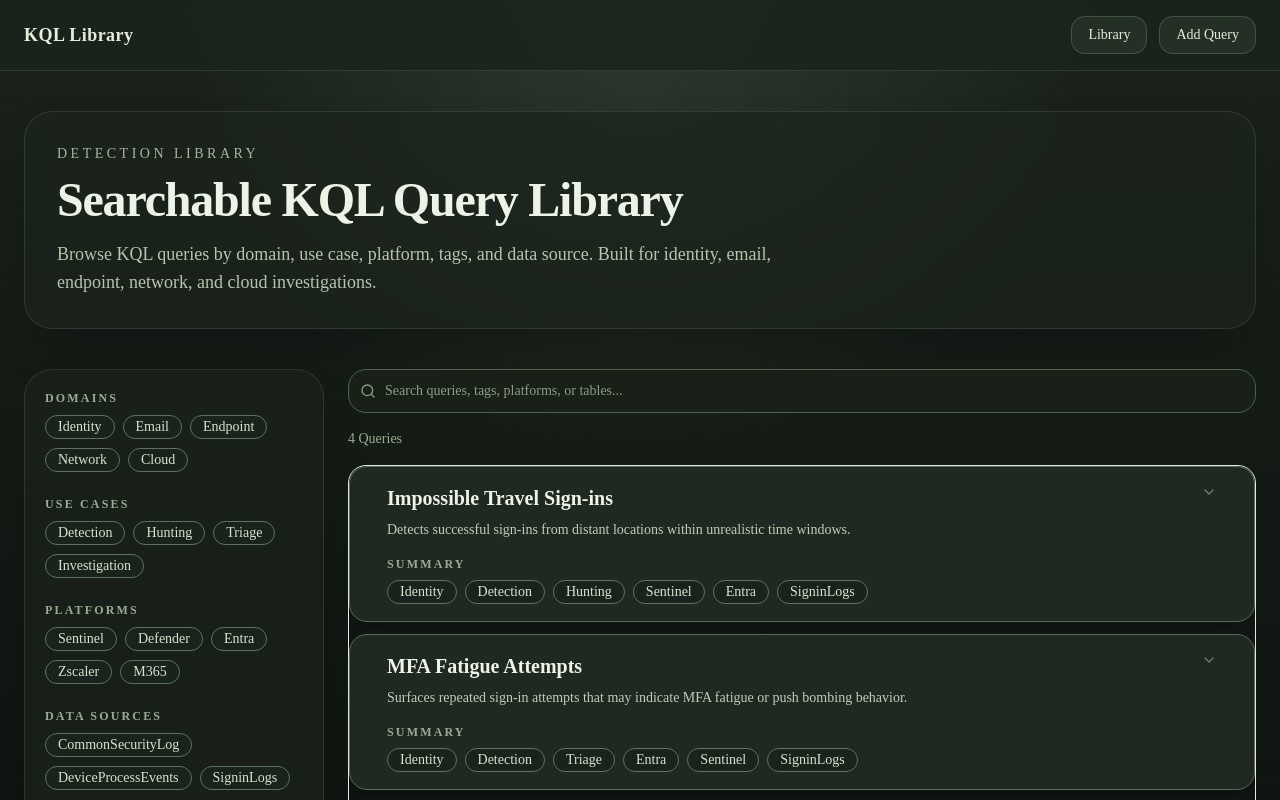
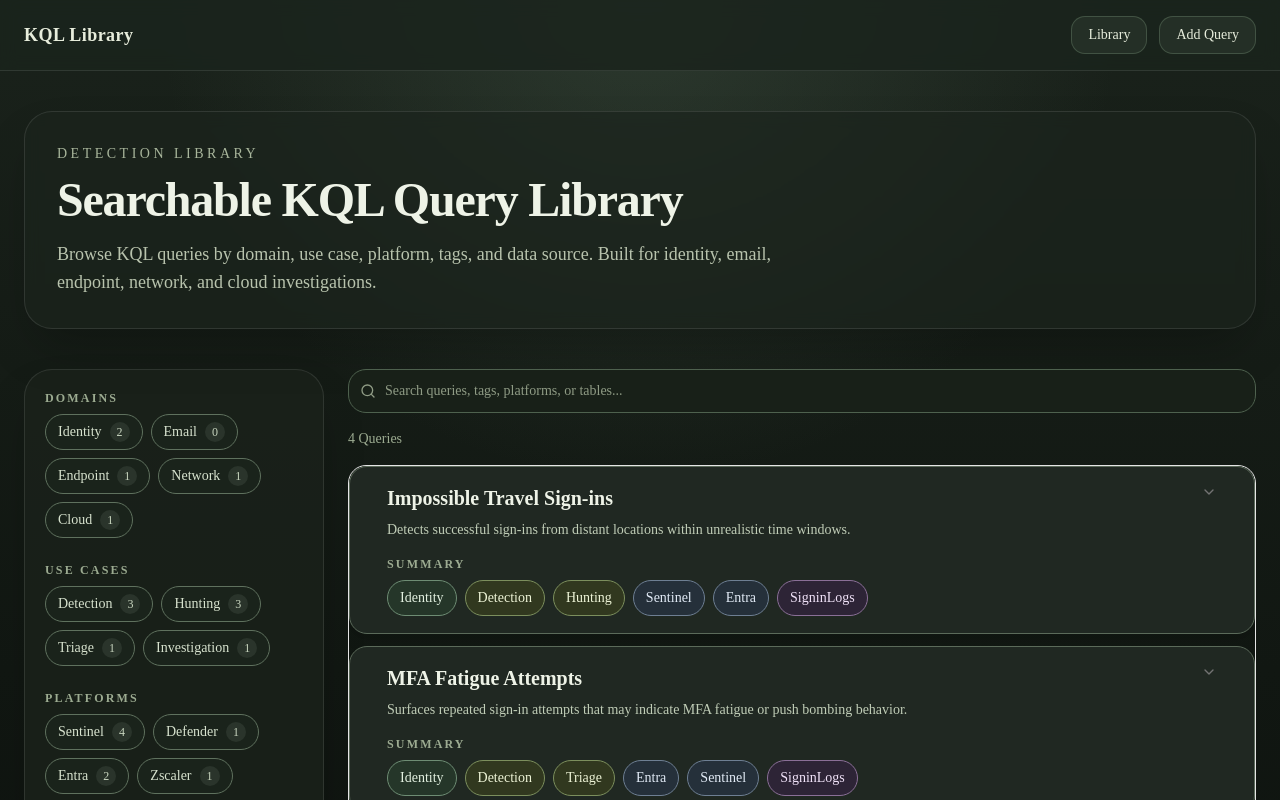
Before and after one commit to Chris-DiCarlo/kql-library, a Next.js app: page / in a window 1280 px wide. Shown: the top 800 px of the page. Built offline with nearby package versions, Linux system fonts and the light colour scheme.

Commit message:
Color code metadata pills by category

```diff
--- a/components/query-browser.tsx
+++ b/components/query-browser.tsx
@@ -1,7 +1,7 @@
 "use client"
 
 import { useMemo, useState } from "react"
-import { Search, Copy, Check } from "lucide-react"
+import { Search, Copy, Check, X } from "lucide-react"
 import { QueryItem } from "@/lib/types"
 import { Input } from "@/components/ui/input"
 import {
@@ -29,20 +29,56 @@ function formatLabel(value: string) {
     .join(" ")
 }
 
+type PillVariant =
+  | "default"
+  | "domain"
+  | "usecase"
+  | "platform"
+  | "datasource"
+  | "tag"
+  | "mitre"
+  | "detail"
+
+function getPillClasses(variant: PillVariant, active = false) {
+  if (active) {
+    return "border-[#9fb397] bg-[#3a4d3b] text-[#eef3e7]"
+  }
+
+  switch (variant) {
+    case "domain":
+      return "border-[#6e8d74] bg-[#253629] text-[#e2f0e0]"
+    case "usecase":
+      return "border-[#7c8f5d] bg-[#31381f] text-[#edf3d6]"
+    case "platform":
+      return "border-[#6e7f93] bg-[#25303a] text-[#e1eaf5]"
+    case "datasource":
+      return "border-[#8a6f97] bg-[#2d2436] text-[#f0e2f8]"
+    case "tag":
+      return "border-[#5f715e] bg-[#1a231b] text-[#d7e2ce]"
+    case "mitre":
+      return "border-[#8f7b54] bg-[#352d1d] text-[#f4e8c8]"
+    case "detail":
+      return "border-[#6a6a6a] bg-[#242424] text-[#efefef]"
+    default:
+      return "border-[#5f715e] bg-[#1a231b] text-[#d7e2ce]"
+  }
+}
+
 function Pill({
   children,
+  variant = "default",
   active = false,
 }: {
   children: React.ReactNode
+  variant?: PillVariant
   active?: boolean
 }) {
   return (
     <span
-      className={`inline-flex items-center rounded-full border px-3 py-1 text-sm leading-none transition ${
+      className={`inline-flex min-h-9 items-center justify-center rounded-full border px-3 py-1 text-sm leading-none transition ${getPillClasses(
+        variant,
         active
-          ? "border-[#8ea184] bg-[#314131] text-[#eef3e7]"
-          : "border-[#5f715e] bg-[#1a231b] text-[#d7e2ce]"
-      }`}
+      )}`}
     >
       {children}
     </span>
@@ -57,28 +93,57 @@ function SectionLabel({ children }: { children: React.ReactNode }) {
   )
 }
 
-function FilterGroup({
-  title,
-  options,
-  selected,
-  toggle,
+function CountPill({
+  label,
+  count,
+  active,
+  onClick,
 }: {
-  title: string
-  options: string[]
-  selected: string[]
-  toggle: (value: string) => void
+  label: string
+  count: number
+  active: boolean
+  onClick: () => void
 }) {
   return (
-    <div>
-      <SectionLabel>{title}</SectionLabel>
-      <div className="flex flex-wrap gap-2">
-        {options.map((item) => (
-          <button key={item} type="button" onClick={() => toggle(item)}>
-            <Pill active={selected.includes(item)}>{formatLabel(item)}</Pill>
-          </button>
-        ))}
-      </div>
-    </div>
+    <button type="button" onClick={onClick}>
+      <span
+        className={`inline-flex min-h-9 items-center gap-2 rounded-full border px-3 py-1 text-sm leading-none transition ${
+          active
+            ? "border-[#9fb397] bg-[#3a4d3b] text-[#eef3e7]"
+            : "border-[#5f715e] bg-[#1a231b] text-[#d7e2ce] hover:bg-[#243025]"
+        }`}
+      >
+        <span>{formatLabel(label)}</span>
+        <span
+          className={`inline-flex h-5 min-w-5 items-center justify-center rounded-full px-1 text-xs ${
+            active
+              ? "bg-[#556856] text-[#eef3e7]"
+              : "bg-[#2a342b] text-[#c8d5bf]"
+          }`}
+        >
+          {count}
+        </span>
+      </span>
+    </button>
+  )
+}
+
+function ActiveFilterChip({
+  label,
+  onRemove,
+}: {
+  label: string
+  onRemove: () => void
+}) {
+  return (
+    <button
+      type="button"
+      onClick={onRemove}
+      className="inline-flex min-h-9 items-center gap-2 rounded-full border border-[#9fb397] bg-[#3a4d3b] px-3 py-1 text-sm text-[#eef3e7] transition hover:bg-[#465947]"
+    >
+      <span>{label}</span>
+      <X size={14} />
+    </button>
   )
 }
 
@@ -101,6 +166,37 @@ function CopyButton({ query }: { query: string }) {
       {copied ? <Check size={16} /> : <Copy size={16} />}
       {copied ? "Copied" : "Copy"}
     </button>
+  )
+}
+
+function FilterGroup({
+  title,
+  options,
+  selected,
+  toggle,
+  getCount,
+}: {
+  title: string
+  options: string[]
+  selected: string[]
+  toggle: (value: string) => void
+  getCount: (value: string) => number
+}) {
+  return (
+    <div>
+      <SectionLabel>{title}</SectionLabel>
+      <div className="flex flex-wrap gap-2">
+        {options.map((item) => (
+          <CountPill
+            key={item}
+            label={item}
+            count={getCount(item)}
+            active={selected.includes(item)}
+            onClick={() => toggle(item)}
+          />
+        ))}
+      </div>
+    </div>
   )
 }
 
@@ -168,6 +264,83 @@ export function QueryBrowser({ queries }: Props) {
     selectedDataSources,
   ])
 
+  function getCountsForGroup(
+    group: "domains" | "useCases" | "platforms" | "dataSources",
+    value: string
+  ) {
+    return queries.filter((q) => {
+      const text = [
+        q.title,
+        q.description,
+        q.query,
+        q.tags.join(" "),
+        q.domains.join(" "),
+        q.useCases.join(" "),
+        q.platforms.join(" "),
+        q.dataSources.join(" "),
+        q.mitreTechniques?.join(" ") ?? "",
+        q.author ?? "",
+        q.severity ?? "",
+      ]
+        .join(" ")
+        .toLowerCase()
+
+      if (!text.includes(search.toLowerCase())) return false
+
+      const domainMatch =
+        group === "domains"
+          ? q.domains.includes(value)
+          : matches(selectedDomains, q.domains)
+
+      const useCaseMatch =
+        group === "useCases"
+          ? q.useCases.includes(value)
+          : matches(selectedUseCases, q.useCases)
+
+      const platformMatch =
+        group === "platforms"
+          ? q.platforms.includes(value)
+          : matches(selectedPlatforms, q.platforms)
+
+      const dataSourceMatch =
+        group === "dataSources"
+          ? q.dataSources.includes(value)
+          : matches(selectedDataSources, q.dataSources)
+
+      return domainMatch && useCaseMatch && platformMatch && dataSourceMatch
+    }).length
+  }
+
+  const activeFilters = [
+    ...selectedDomains.map((x) => ({
+      key: `domain-${x}`,
+      label: `Domain: ${formatLabel(x)}`,
+      remove: () =>
+        setSelectedDomains((current) => current.filter((item) => item !== x)),
+    })),
+    ...selectedUseCases.map((x) => ({
+      key: `use-${x}`,
+      label: `Use Case: ${formatLabel(x)}`,
+      remove: () =>
+        setSelectedUseCases((current) => current.filter((item) => item !== x)),
+    })),
+    ...selectedPlatforms.map((x) => ({
+      key: `platform-${x}`,
+      label: `Platform: ${formatLabel(x)}`,
+      remove: () =>
+        setSelectedPlatforms((current) => current.filter((item) => item !== x)),
+    })),
+    ...selectedDataSources.map((x) => ({
+      key: `source-${x}`,
+      label: `Data Source: ${x}`,
+      remove: () =>
+        setSelectedDataSources((current) => current.filter((item) => item !== x)),
+    })),
+  ]
+
+  const hasActiveFilters =
+    activeFilters.length > 0 || search.trim().length > 0
+
   return (
     <div className="grid gap-6 lg:grid-cols-[300px_1fr]">
       <aside className="space-y-6 rounded-[28px] border border-white/10 bg-[#1a211b]/85 p-5 shadow-2xl">
@@ -176,6 +349,7 @@ export function QueryBrowser({ queries }: Props) {
           options={domainOptions}
           selected={selectedDomains}
           toggle={(v) => toggleValue(v, selectedDomains, setSelectedDomains)}
+          getCount={(v) => getCountsForGroup("domains", v)}
         />
 
         <FilterGroup
@@ -183,6 +357,7 @@ export function QueryBrowser({ queries }: Props) {
           options={useCaseOptions}
           selected={selectedUseCases}
           toggle={(v) => toggleValue(v, selectedUseCases, setSelectedUseCases)}
+          getCount={(v) => getCountsForGroup("useCases", v)}
         />
 
         <FilterGroup
@@ -190,6 +365,7 @@ export function QueryBrowser({ queries }: Props) {
           options={platformOptions}
           selected={selectedPlatforms}
           toggle={(v) => toggleValue(v, selectedPlatforms, setSelectedPlatforms)}
+          getCount={(v) => getCountsForGroup("platforms", v)}
         />
 
         <FilterGroup
@@ -199,6 +375,7 @@ export function QueryBrowser({ queries }: Props) {
           toggle={(v) =>
             toggleValue(v, selectedDataSources, setSelectedDataSources)
           }
+          getCount={(v) => getCountsForGroup("dataSources", v)}
         />
 
         <button
@@ -227,6 +404,31 @@ export function QueryBrowser({ queries }: Props) {
           />
         </div>
 
+        {hasActiveFilters && (
+          <div className="mb-4 rounded-2xl border border-[#4e614e] bg-[#182018] p-4">
+            <div className="mb-3 text-xs font-semibold uppercase tracking-[0.18em] text-[#9cab91]">
+              Selected Filters
+            </div>
+
+            <div className="flex flex-wrap gap-2">
+              {search.trim().length > 0 && (
+                <ActiveFilterChip
+                  label={`Search: ${search}`}
+                  onRemove={() => setSearch("")}
+                />
+              )}
+
+              {activeFilters.map((filter) => (
+                <ActiveFilterChip
+                  key={filter.key}
+                  label={filter.label}
+                  onRemove={filter.remove}
+                />
+              ))}
+            </div>
+          </div>
+        )}
+
         <div className="mb-4 text-sm text-[#9cab91]">
           {filtered.length} {filtered.length === 1 ? "Query" : "Queries"}
         </div>
@@ -253,16 +455,24 @@ export function QueryBrowser({ queries }: Props) {
                       <SectionLabel>Summary</SectionLabel>
                       <div className="flex flex-wrap gap-2">
                         {q.domains.map((x) => (
-                          <Pill key={`${q.id}-domain-${x}`}>{formatLabel(x)}</Pill>
+                          <Pill key={`${q.id}-domain-${x}`} variant="domain">
+                            {formatLabel(x)}
+                          </Pill>
                         ))}
                         {q.useCases.map((x) => (
-                          <Pill key={`${q.id}-use-${x}`}>{formatLabel(x)}</Pill>
+                          <Pill key={`${q.id}-use-${x}`} variant="usecase">
+                            {formatLabel(x)}
+                          </Pill>
                         ))}
                         {q.platforms.map((x) => (
-                          <Pill key={`${q.id}-platform-${x}`}>{formatLabel(x)}</Pill>
+                          <Pill key={`${q.id}-platform-${x}`} variant="platform">
+                            {formatLabel(x)}
+                          </Pill>
                         ))}
                         {q.dataSources.map((x) => (
-                          <Pill key={`${q.id}-source-${x}`}>{x}</Pill>
+                          <Pill key={`${q.id}-source-${x}`} variant="datasource">
+                            {x}
+                          </Pill>
                         ))}
                       </div>
                     </div>
@@ -279,7 +489,7 @@ export function QueryBrowser({ queries }: Props) {
                           <SectionLabel>Tags</SectionLabel>
                           <div className="flex flex-wrap gap-2">
                             {q.tags.map((tag) => (
-                              <Pill key={`${q.id}-tag-${tag}`}>
+                              <Pill key={`${q.id}-tag-${tag}`} variant="tag">
                                 {formatLabel(tag)}
                               </Pill>
                             ))}
@@ -292,7 +502,9 @@ export function QueryBrowser({ queries }: Props) {
                           <SectionLabel>MITRE</SectionLabel>
                           <div className="flex flex-wrap gap-2">
                             {q.mitreTechniques.map((mitre) => (
-                              <Pill key={`${q.id}-mitre-${mitre}`}>{mitre}</Pill>
+                              <Pill key={`${q.id}-mitre-${mitre}`} variant="mitre">
+                                {mitre}
+                              </Pill>
                             ))}
                           </div>
                         </div>
@@ -302,8 +514,10 @@ export function QueryBrowser({ queries }: Props) {
                         <div>
                           <SectionLabel>Details</SectionLabel>
                           <div className="flex flex-wrap gap-2">
-                            {q.severity && <Pill>{formatLabel(q.severity)}</Pill>}
-                            {q.author && <Pill>{q.author}</Pill>}
+                            {q.severity && (
+                              <Pill variant="detail">{formatLabel(q.severity)}</Pill>
+                            )}
+                            {q.author && <Pill variant="detail">{q.author}</Pill>}
                           </div>
                         </div>
                       )}
```
